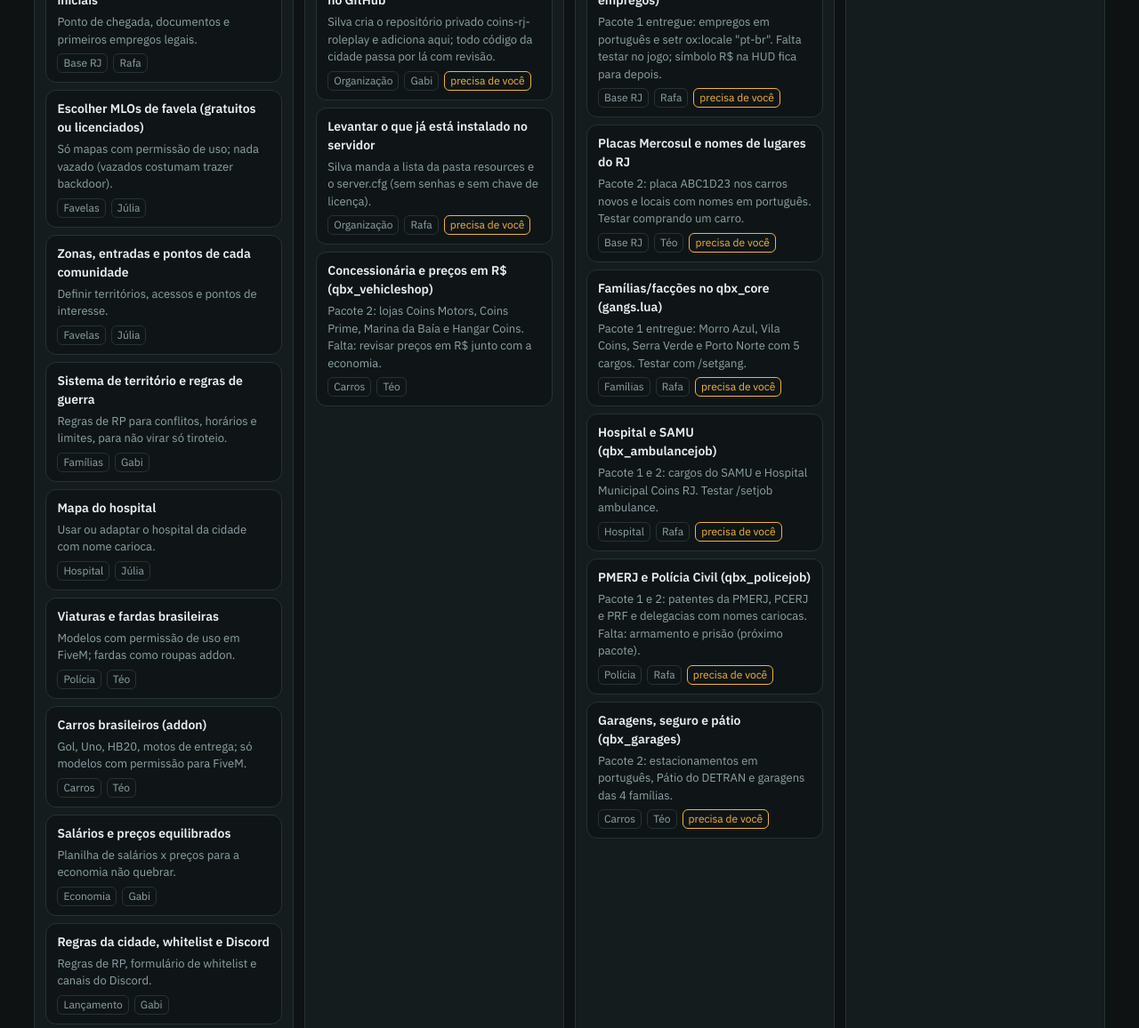
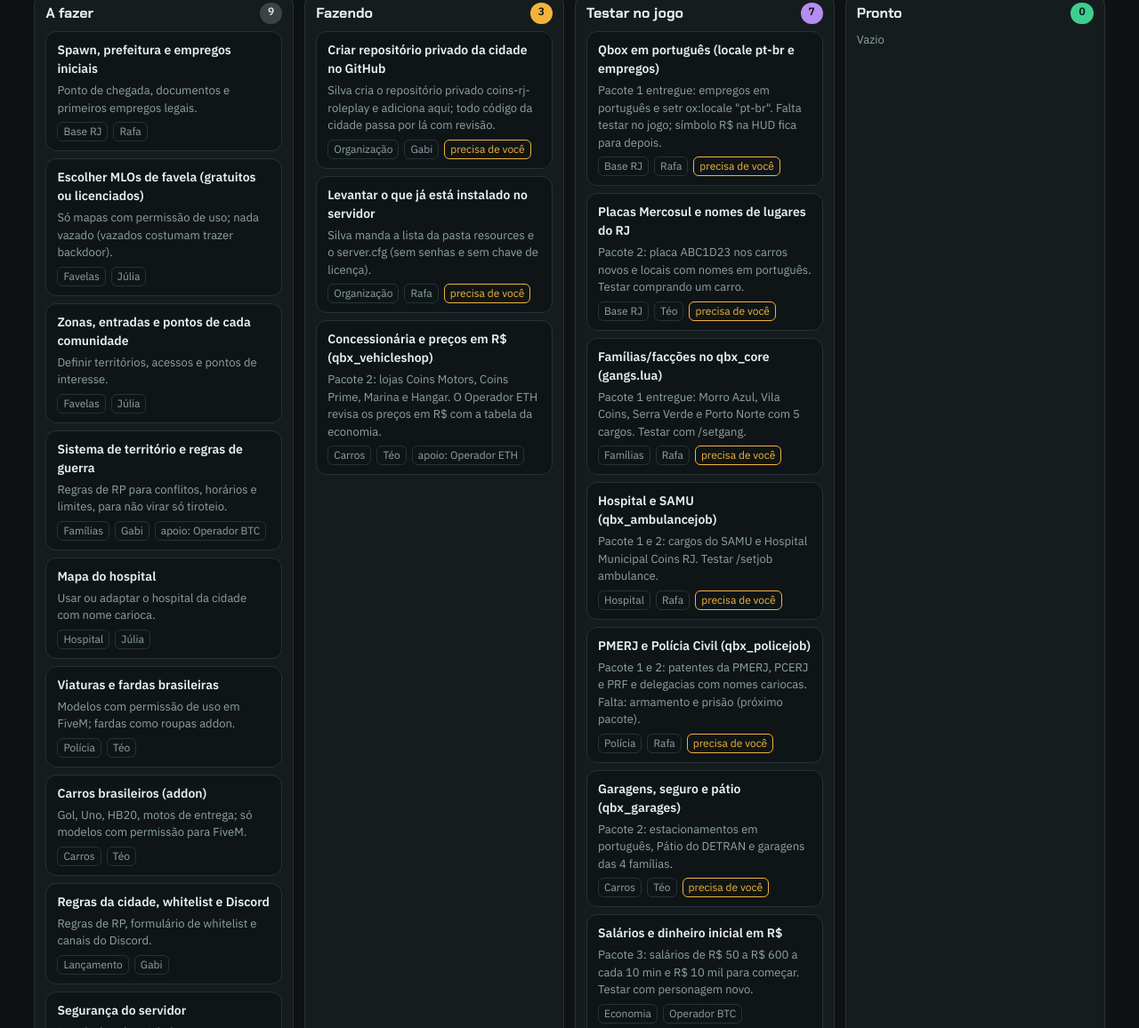
Before and after one commit to UdsonCarvalho/robo-cripto, a plain HTML site: page painel/dev.html in a window 1280 px wide. Shown: the part 1644-2800 px from the top of the page at 89% size. Drawn offline with Linux system fonts and the light colour scheme.

Commit message:
Coins RJ pacote 3 (economia) e operadores do Foxbit ajudando no Estúdio Dev
Operador BTC cuida da economia da cidade e do território com apoio do Operador
ETH, que também revisa os preços da concessionária. Na sala, quando estão só
vigiando o robô, a plaquinha mostra a tarefa da cidade.

Co-Authored-By: Claude Opus 5.5 <noreply@anthropic.com>
Claude-Session: https://claude.ai/code/session_014PSfn834kKANnuGfVrhcEY

```diff
--- a/painel/dev-tarefas.json
+++ b/painel/dev-tarefas.json
@@ -1,5 +1,5 @@
 {
-  "atualizado_em": "2026-11-27T17:45:00Z",
+  "atualizado_em": "2026-11-27T17:55:00Z",
   "cidade": "Coins RJ Roleplay",
   "base": "Qbox (qbx_core) via txAdmin",
   "equipe": [
@@ -116,7 +116,8 @@
       "titulo": "Sistema de território e regras de guerra",
       "status": "afazer",
       "dono": "Gabi",
-      "detalhe": "Regras de RP para conflitos, horários e limites, para não virar só tiroteio."
+      "detalhe": "Regras de RP para conflitos, horários e limites, para não virar só tiroteio.",
+      "apoio": "Operador BTC"
     },
     {
       "id": "hospital",
@@ -158,7 +159,8 @@
       "titulo": "Concessionária e preços em R$ (qbx_vehicleshop)",
       "status": "fazendo",
       "dono": "Téo",
-      "detalhe": "Pacote 2: lojas Coins Motors, Coins Prime, Marina da Baía e Hangar Coins. Falta: revisar preços em R$ junto com a economia."
+      "detalhe": "Pacote 2: lojas Coins Motors, Coins Prime, Marina e Hangar. O Operador ETH revisa os preços em R$ com a tabela da economia.",
+      "apoio": "Operador ETH"
     },
     {
       "id": "garagens",
@@ -180,10 +182,12 @@
     {
       "id": "economia",
       "setor": "Economia",
-      "titulo": "Salários e preços equilibrados",
-      "status": "afazer",
-      "dono": "Gabi",
-      "detalhe": "Planilha de salários x preços para a economia não quebrar."
+      "titulo": "Salários e dinheiro inicial em R$",
+      "status": "testar",
+      "dono": "Operador BTC",
+      "detalhe": "Pacote 3: salários de R$ 50 a R$ 600 a cada 10 min e R$ 10 mil para começar. Testar com personagem novo.",
+      "apoio": "Operador ETH",
+      "precisa_silva": true
     },
     {
       "id": "regras",
@@ -201,5 +205,15 @@
       "dono": "Gabi",
       "detalhe": "Permissões do txAdmin por pessoa, backup do banco, anticheat básico."
     }
+  ],
+  "apoio_externo": [
+    {
+      "nome": "Operador BTC",
+      "de": "Escritório Foxbit"
+    },
+    {
+      "nome": "Operador ETH",
+      "de": "Escritório Foxbit"
+    }
   ]
 }
--- a/painel/dev.html
+++ b/painel/dev.html
@@ -162,7 +162,7 @@ function sala(){let st='';const sh=(x,y,w,d,o=.45)=>quad([P(x-.08,y-.02),P(x+w+.
  const bg=$('bots');bg.innerHTML='';
  D.equipe.slice(0,4).forEach((e,n)=>{const g=pessoa('DEV-'+e.nome,e.nome,e.look,'Dev '+e.nome);g.dataset.dev=n;const r=g.querySelector('.tag rect'),tw=170;r.setAttribute('width',tw);r.setAttribute('x',-tw/2);g.querySelector('.tag circle').setAttribute('cx',-tw/2+12);g.appendChild(document.createElementNS(NS,'title'));e.at=null;bg.appendChild(g)})}
 
-function tarefaDe(nome){return D.tarefas.find(t=>t.dono===nome&&t.status==='fazendo')||D.tarefas.find(t=>t.dono===nome&&t.status==='testar')||D.tarefas.find(t=>t.dono===nome&&t.status==='afazer')}
+function tarefaDe(nome){return D.tarefas.find(t=>(t.dono===nome||t.apoio===nome)&&t.status==='fazendo')||D.tarefas.find(t=>t.dono===nome&&t.status==='testar')||D.tarefas.find(t=>t.dono===nome&&t.status==='afazer')}
 function mover(){const t0=agoraBR(),h=Math.floor(t0/60),mn=t0%60;
  D.equipe.slice(0,4).forEach((e,n)=>{const g=document.querySelector(`.bot[data-dev="${n}"]`);if(!g)return;const R=ROTINA[n],tf=tarefaDe(e.nome);
   const fora=h<9||h>=18,almoco=t0>=R.almoco[0]&&t0<R.almoco[1],cafe=!fora&&!almoco&&mn>=R.cafe&&mn<R.cafe+5;
@@ -184,7 +184,7 @@ function render(){const T=D.tarefas,c=k=>T.filter(t=>t.status===k).length,pr=T.l
  $('need').innerHTML=need.length?need.map(t=>`<li>${esc(t.titulo)}<small>${esc(t.detalhe)}</small></li>`).join(''):'<li>Nada travado por você agora.</li>';
  const setores=[...new Set(T.map(t=>t.setor))];
  $('setores').innerHTML=setores.map(s=>{const ts=T.filter(t=>t.setor===s),p=Math.round((ts.filter(t=>t.status==='pronto').length+ts.filter(t=>t.status==='testar').length*.5)/ts.length*100);return `<div class="setor"><b>${esc(s)}<span>${p}% · ${ts.length} tarefa${ts.length>1?'s':''}</span></b><div class="bar" style="margin-top:6px"><i style="width:${Math.max(2,p)}%"></i></div></div>`}).join('');
- $('kanban').innerHTML=Object.entries(ST).map(([k,l])=>`<div class="kcol"><h3>${l}<span class="chip s-${k}">${c(k)}</span></h3>${T.filter(t=>t.status===k).map(t=>`<div class="tcard"><b>${esc(t.titulo)}</b><small>${esc(t.detalhe)}</small><div class="meta"><span class="tag2">${esc(t.setor)}</span><span class="tag2">${esc(t.dono)}</span>${t.precisa_silva?'<span class="tag2 me">precisa de você</span>':''}</div></div>`).join('')||'<div class="sub" style="margin-top:8px">Vazio</div>'}</div>`).join('');
+ $('kanban').innerHTML=Object.entries(ST).map(([k,l])=>`<div class="kcol"><h3>${l}<span class="chip s-${k}">${c(k)}</span></h3>${T.filter(t=>t.status===k).map(t=>`<div class="tcard"><b>${esc(t.titulo)}</b><small>${esc(t.detalhe)}</small><div class="meta"><span class="tag2">${esc(t.setor)}</span><span class="tag2">${esc(t.dono)}</span>${t.apoio?`<span class="tag2">apoio: ${esc(t.apoio)}</span>`:''}${t.precisa_silva?'<span class="tag2 me">precisa de você</span>':''}</div></div>`).join('')||'<div class="sub" style="margin-top:8px">Vazio</div>'}</div>`).join('');
  const wk=$('wallKanban');if(wk){let o='';Object.entries(ST).forEach(([k,l],i)=>{const x=.12+i*1.72;o+=`<text x="${x}" y=".2" font-size=".13" font-weight="700" fill="#2a2a24" font-family="Chakra Petch">${l} (${c(k)})</text>`;
    T.filter(t=>t.status===k).slice(0,5).forEach((t,j)=>{const col={afazer:'#fdf3a7',fazendo:'#ffd29a',testar:'#e2d2fb',pronto:'#c9f0d6'}[k];o+=`<rect x="${x}" y="${(.3+j*.27).toFixed(2)}" width="1.6" height=".22" rx=".02" fill="${col}"/><text x="${x+.05}" y="${(.44+j*.27).toFixed(2)}" font-size=".085" fill="#2a2a24">${esc(t.titulo.slice(0,34))}</text>`})});wk.innerHTML=o}
  const ws=$('wallSetores');if(ws){let o=`<text x=".15" y=".22" font-size=".14" font-weight="700" fill="#2fae5f" font-family="Chakra Petch">Setores · cidade ${pr}% pronta</text>`;setores.slice(0,8).forEach((s,i)=>{const ts=T.filter(t=>t.setor===s),p=(ts.filter(t=>t.status==='pronto').length+ts.filter(t=>t.status==='testar').length*.5)/ts.length,y=.38+i*.135;o+=`<text x=".15" y="${(y+.06).toFixed(3)}" font-size=".085" fill="#c9d6d9">${esc(s)}</text><rect x="1.3" y="${(y-.01).toFixed(3)}" width="2" height=".07" rx=".03" fill="#fff" opacity=".1"/><rect x="1.3" y="${(y-.01).toFixed(3)}" width="${(2*Math.max(.02,p)).toFixed(3)}" height=".07" rx=".03" fill="#2fae5f"/>`});ws.innerHTML=o}}
```
Also changed, not shown: painel/sala.html (+3 -1 lines).
